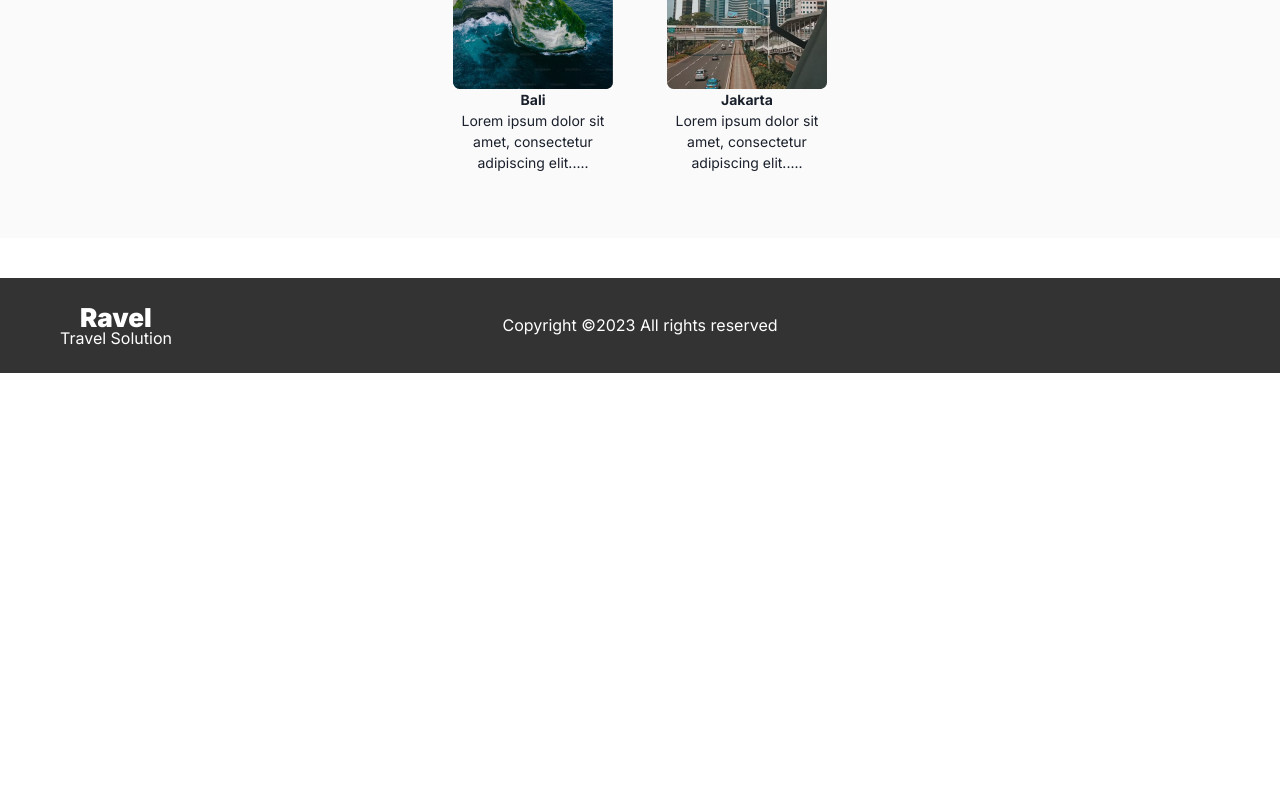
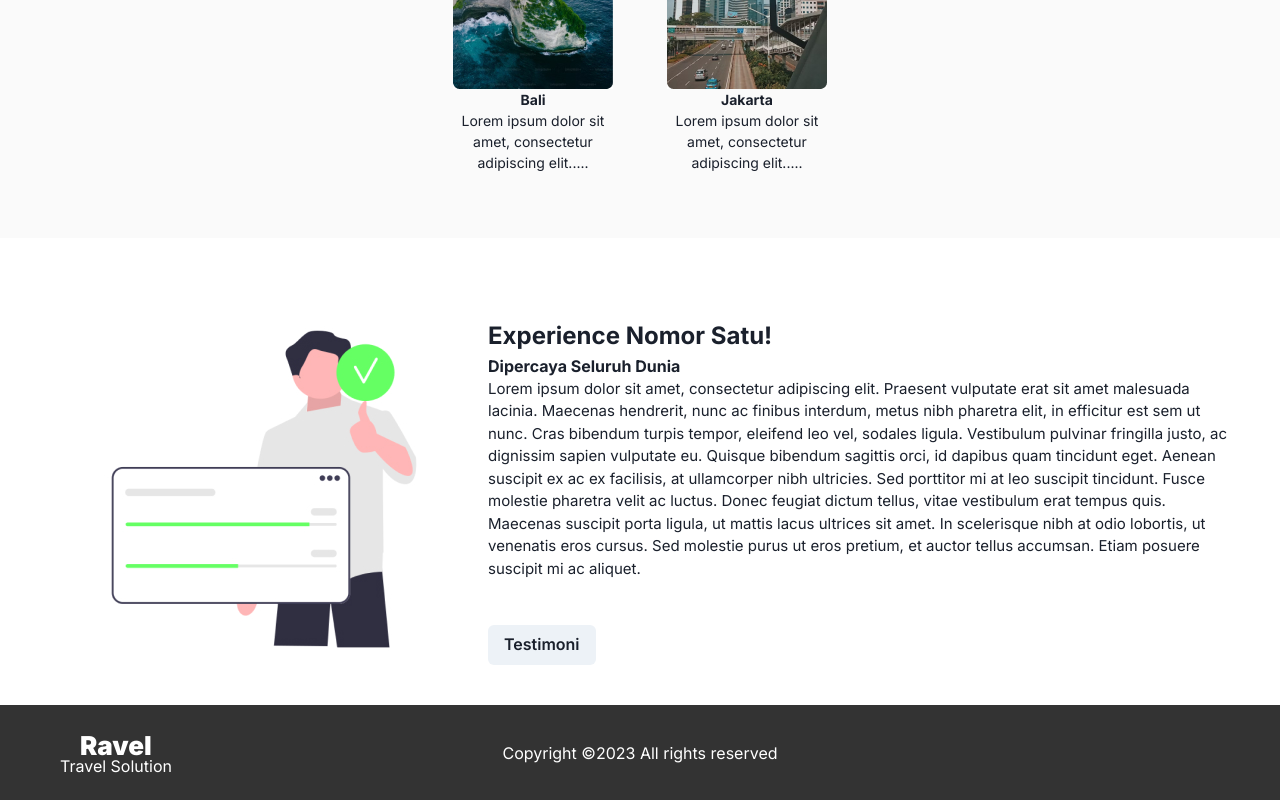
Before and after one commit to rasyidrmhd/randy-travel-solution, a Next.js app: page / in a window 1280 px wide. Shown: the part 1227-2027 px from the top of the page. Before the commit the page ends 1600 px from the top, so only its background shows below. Built offline with nearby package versions, Linux system fonts and the light colour scheme.

Commit message:
added experience

```diff
--- /dev/null
+++ b/src/app/components/Experience.tsx
@@ -0,0 +1,43 @@
+import React from "react";
+import { Button, Center, Flex, Image, Text } from "@chakra-ui/react";
+
+const Experience: React.FC = () => {
+  return (
+    <Center w="full" p="40px">
+      <Flex>
+        <Image src="/assets/home/experience.jpg" w="448px" h="333px" />
+        <Flex flexDir="column">
+          <Text fontSize="24px" fontWeight="700">
+            Experience Nomor Satu!
+          </Text>
+          <Flex flexDir="column" gap="45px">
+            <Flex flexDir="column">
+              <Text fontSize="16px" fontWeight="700">
+                Dipercaya Seluruh Dunia
+              </Text>
+              <Text fontSize="15px">
+                Lorem ipsum dolor sit amet, consectetur adipiscing elit.
+                Praesent vulputate erat sit amet malesuada lacinia. Maecenas
+                hendrerit, nunc ac finibus interdum, metus nibh pharetra elit,
+                in efficitur est sem ut nunc. Cras bibendum turpis tempor,
+                eleifend leo vel, sodales ligula. Vestibulum pulvinar fringilla
+                justo, ac dignissim sapien vulputate eu. Quisque bibendum
+                sagittis orci, id dapibus quam tincidunt eget. Aenean suscipit
+                ex ac ex facilisis, at ullamcorper nibh ultricies. Sed porttitor
+                mi at leo suscipit tincidunt. Fusce molestie pharetra velit ac
+                luctus. Donec feugiat dictum tellus, vitae vestibulum erat
+                tempus quis. Maecenas suscipit porta ligula, ut mattis lacus
+                ultrices sit amet. In scelerisque nibh at odio lobortis, ut
+                venenatis eros cursus. Sed molestie purus ut eros pretium, et
+                auctor tellus accumsan. Etiam posuere suscipit mi ac aliquet.
+              </Text>
+            </Flex>
+            <Button w="fit-content">Testimoni</Button>
+          </Flex>
+        </Flex>
+      </Flex>
+    </Center>
+  );
+};
+
+export default Experience;
--- a/src/pages/index.tsx
+++ b/src/pages/index.tsx
@@ -3,6 +3,7 @@ import { Flex } from "@chakra-ui/react";
 import Hero from "../app/components/Hero";
 import NewDestination from "../app/components/NewDestination";
 import ExploreMore from "../app/components/ExploreMore";
+import Experience from "../app/components/Experience";
 
 export default function Home() {
   return (
@@ -10,6 +11,7 @@ export default function Home() {
       <Hero />
       <NewDestination />
       <ExploreMore />
+      <Experience />
     </Flex>
   );
 }
```
Also changed, not shown: public/assets/home/experience.jpg (added).
